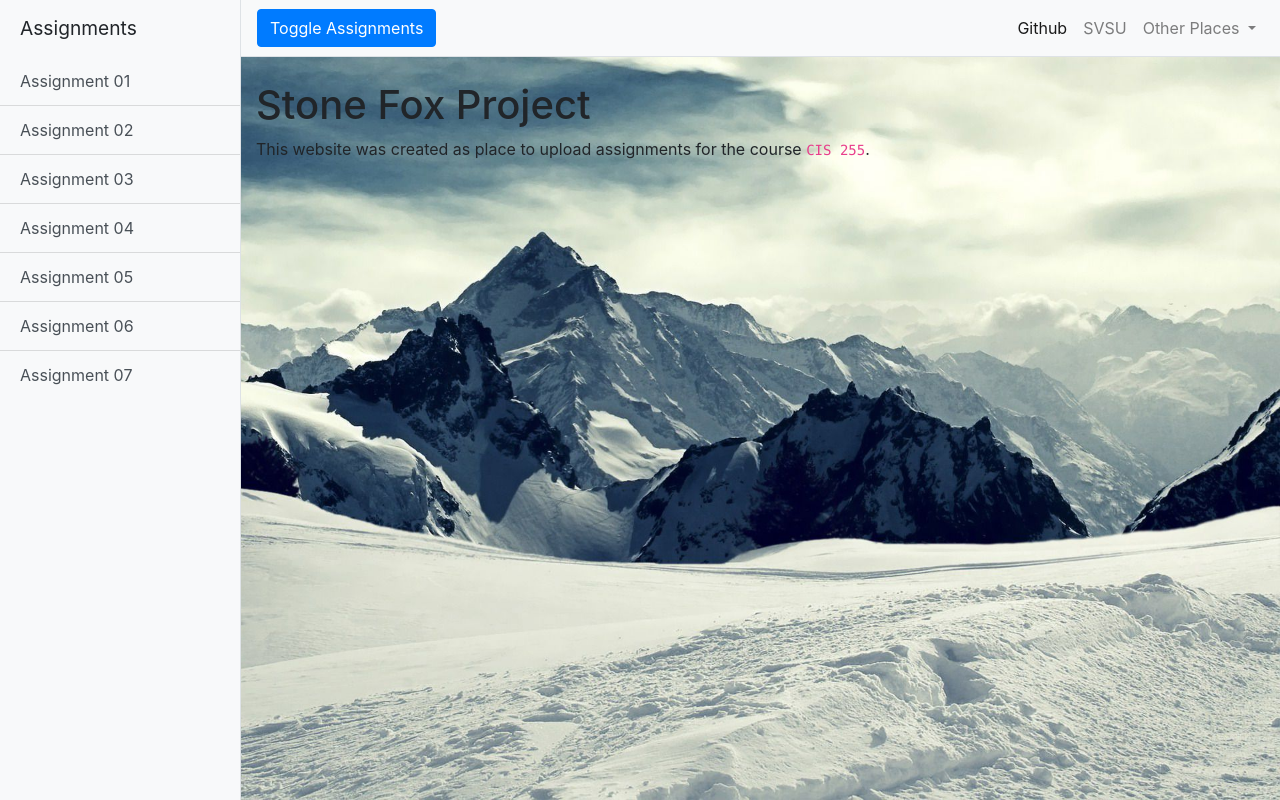
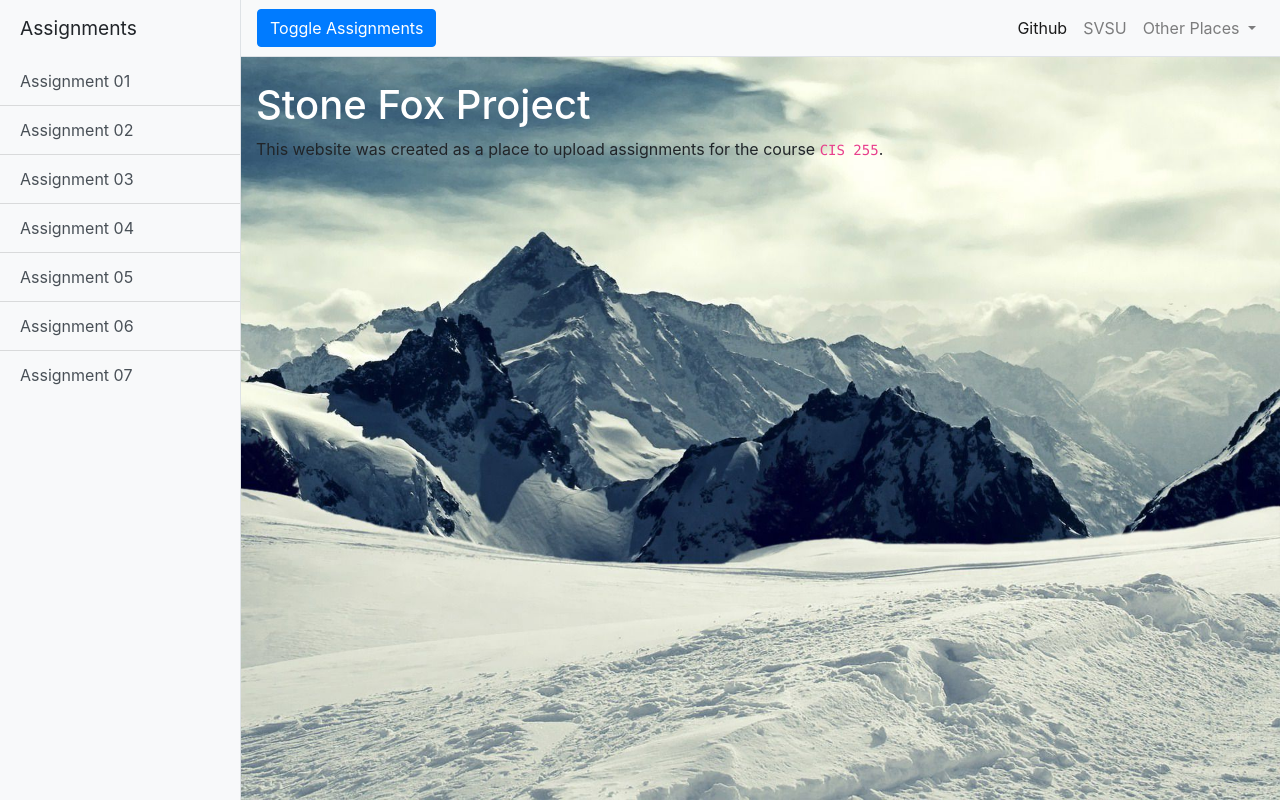
Before and after one commit to StoneFoxProject/stonefoxproject.github.io, a plain HTML site: page index.html in a window 1280 px wide. Drawn offline with Linux system fonts and the light colour scheme.

Commit message:
Update index.html

```diff
--- a/index.html
+++ b/index.html
@@ -79,8 +79,8 @@
       </nav>
 
       <div class="container-fluid">
-        <h1 class="mt-4">Stone Fox Project</h1>
-        <p>This website was created as place to upload assignments for the course <code>CIS 255</code>.</p>
+        <h1 class="mt-4" style="color:white">Stone Fox Project</h1>
+        <p>This website was created as a place to upload assignments for the course <code>CIS 255</code>.</p>
       </div>
     </div>
     <!-- /#page-content-wrapper -->
```
